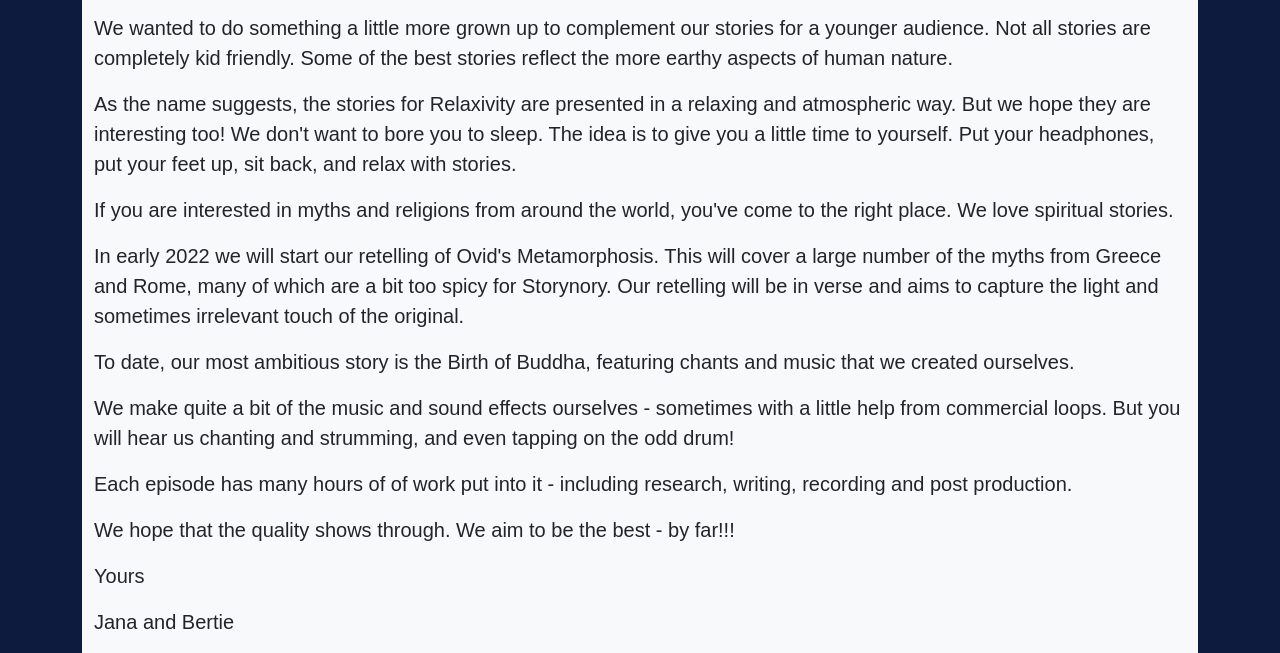
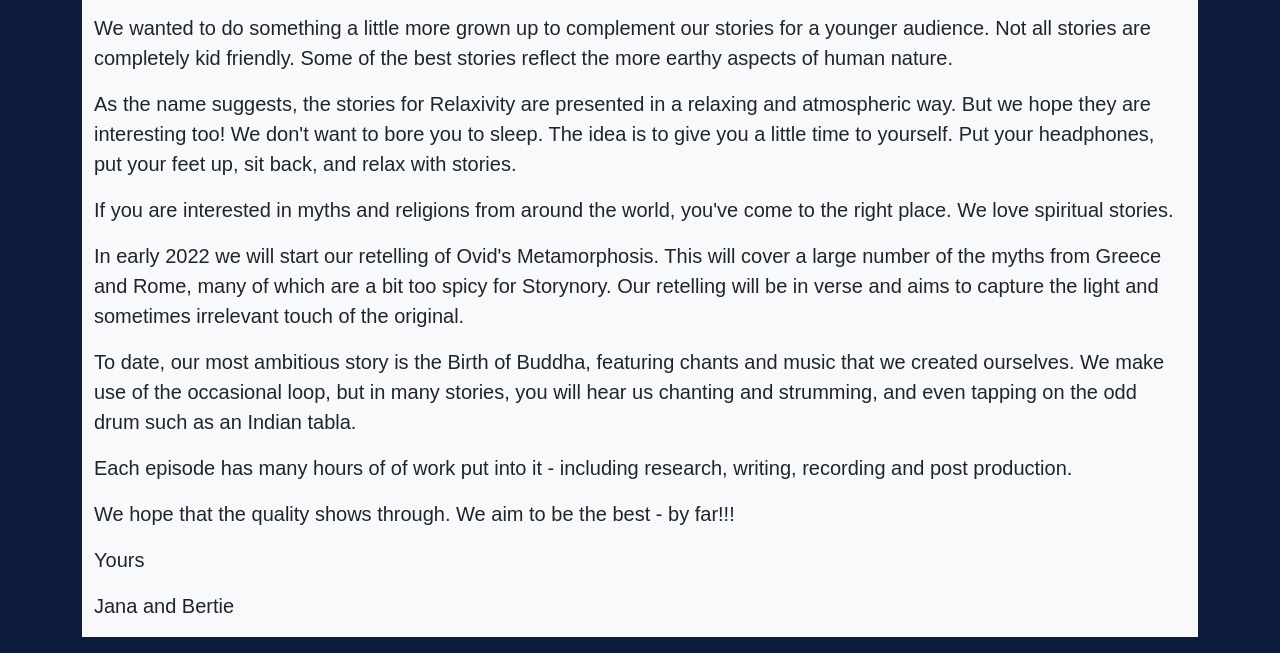
Before and after one commit to storynory/relaxivity, an Eleventy site: page pages/about.md in a window 1280 px wide. Shown: the part 635-1288 px from the top of the page. Built offline with nearby package versions, Linux system fonts and the light colour scheme; Eleventy itself is replaced by a stand-in of ours; files that its build step writes are made by us from their sources; a web font is replaced by a local one.

Commit message:
about us

```diff
--- a/pages/about.md
+++ b/pages/about.md
@@ -23,9 +23,7 @@ If you are interested in myths and religions from around the world, you've come
 
 In early 2022 we will start our retelling of Ovid's Metamorphosis.  This will cover a large number of the myths from Greece and Rome, many of which are a bit too spicy for Storynory.  Our retelling will be in verse and aims to capture the light and sometimes irrelevant touch of the original.
 
-To date, our most ambitious story is the Birth of Buddha, featuring chants and music that we created ourselves.
-
-We make quite a bit of the music and sound effects ourselves - sometimes with a little help from  commercial loops.  But you will hear us chanting and strumming, and even tapping on the odd drum!
+To date, our most ambitious story is the Birth of Buddha, featuring chants and music that we created ourselves. We make use of the occasional loop, but in many stories, you will hear us chanting and strumming, and even tapping on the odd drum such as an Indian tabla.
 
 Each episode has many hours of of work put into it - including research, writing, recording and post production.
 
```
Also changed, not shown: 2 other files.
